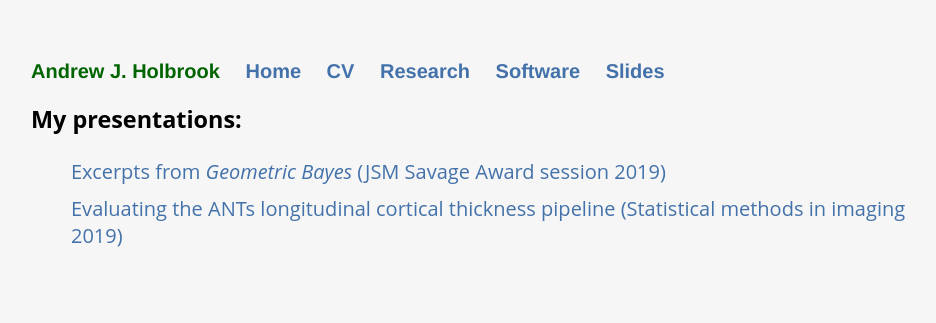
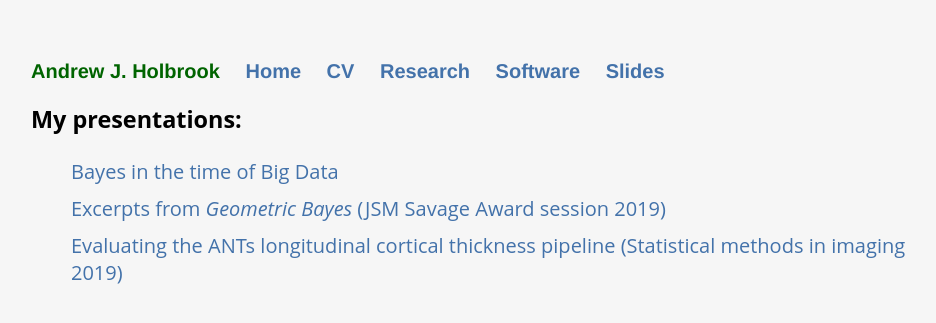
Before and after one commit to andrewjholbrook/andrewjholbrook.github.io, a Jekyll site: the page built from slides.html, in a window 1280 px wide. Shown: the top 323 px of the page, without its empty margins (161-1097 px from the left). Built offline with Jekyll 4.4.1, drawn with Linux system fonts in a browser that asks for light colours; a style sheet for code colours, icons or effects is not loaded.

Commit message:
Update slides.html

```diff
--- a/slides.html
+++ b/slides.html
@@ -10,6 +10,7 @@ title: Presentations of Andrew Holbrook
 
 <div>
   <ul id="news">
+                <li> <a href="slides/BigBayes.pdf" target="_blank">Bayes in the time of Big Data</a>
         <li> <a href="slides/JSM2019.pdf" target="_blank">Excerpts from <i>Geometric Bayes</i> (JSM Savage Award session 2019)</a>
        <li> <a href="slides/SMI2019.pdf" target="_blank">Evaluating the ANTs longitudinal cortical thickness pipeline (Statistical methods in imaging 2019)</a>
   </ul>
```
